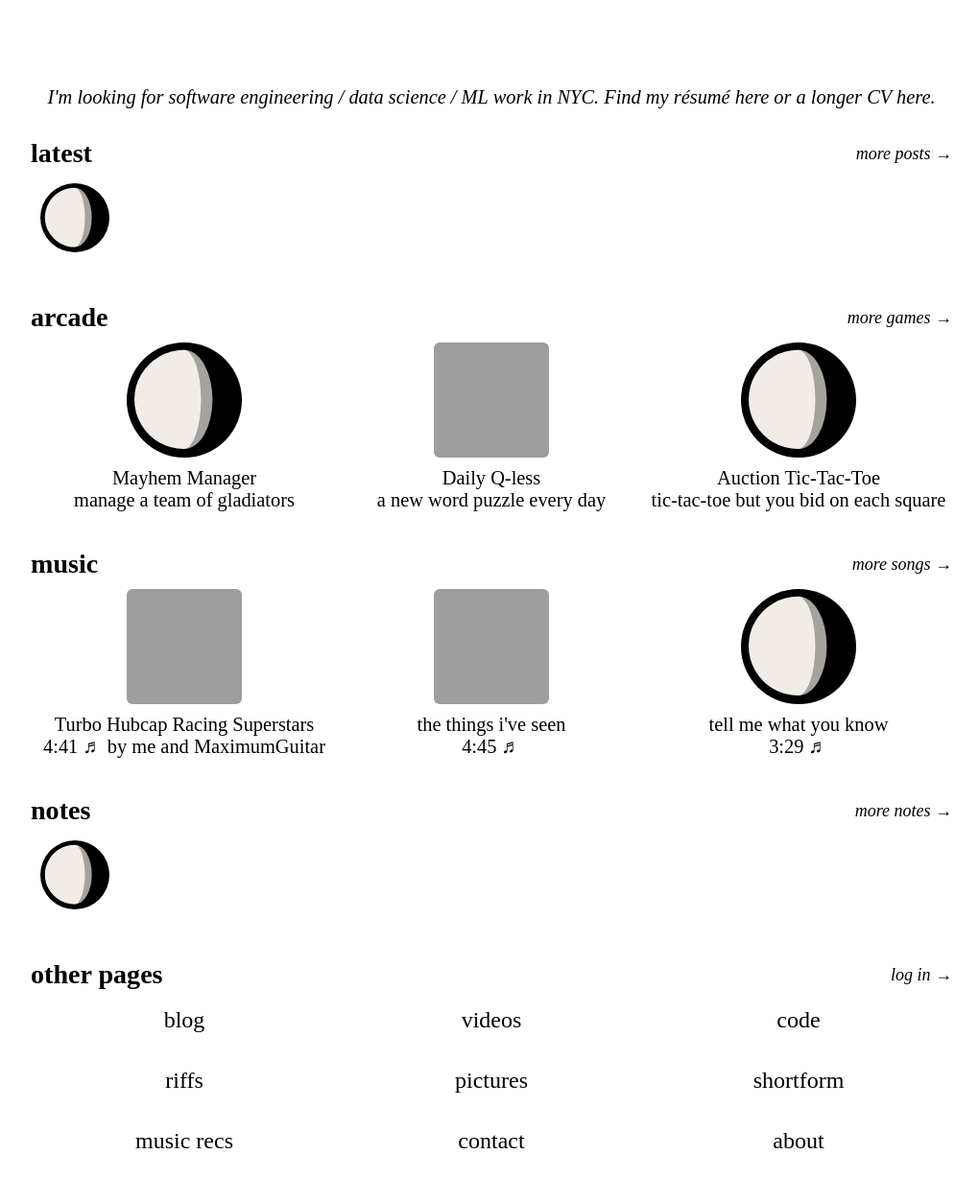
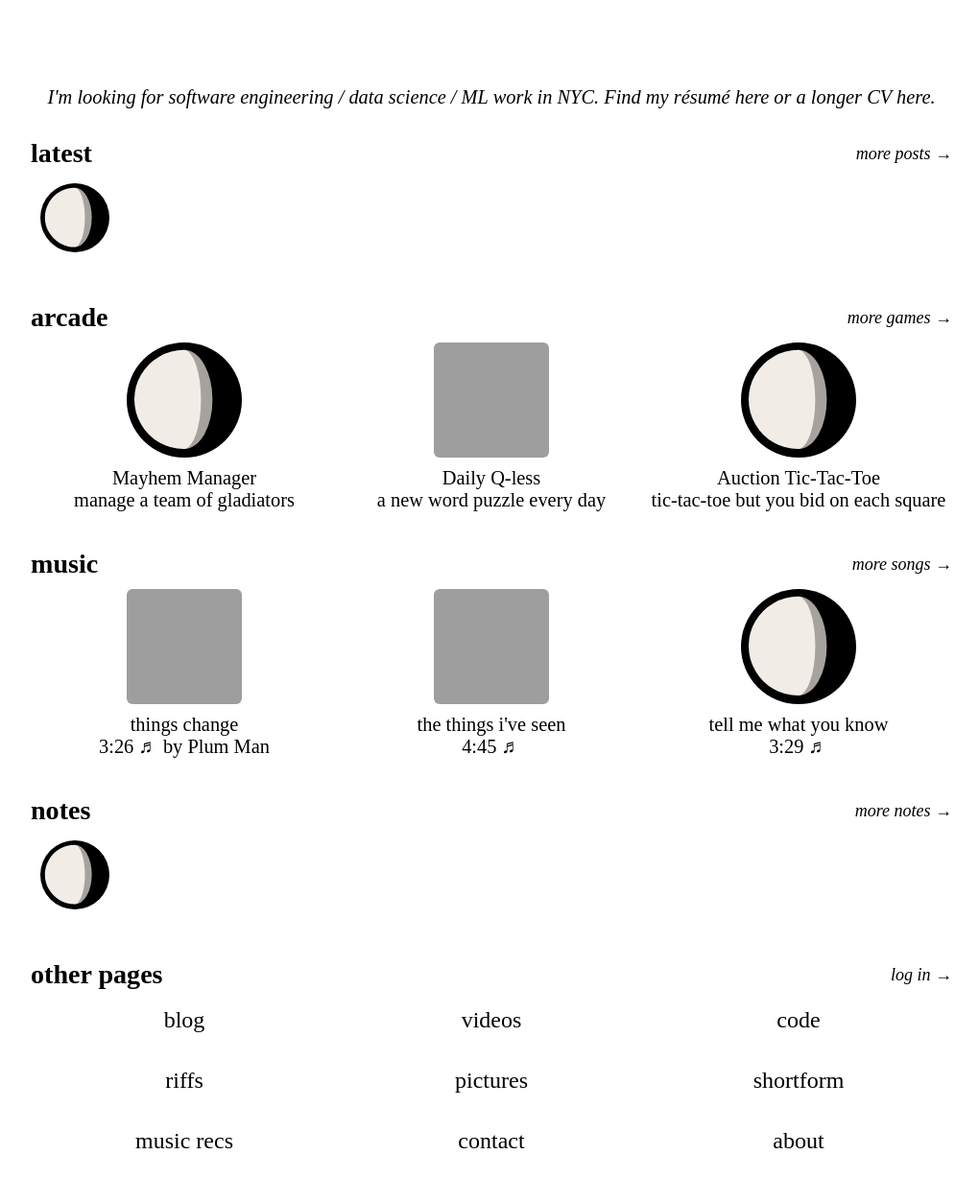
Before and after one commit to damiensnyder/damiens-site-3, a Django app: template content/templates/content/front-page.html in a window 1280 px wide. Shown: the whole page at 96% size, without its empty margins (128-1148 px from the left). Run offline with Django 3.2, Linux system fonts and the light colour scheme; the template is opened without the code that fills it, so the values that code supplies are empty; parts of the project's set-up code (start-up, migrations or seed data) failed here and were passed over; grey boxes are pictures that could not be loaded.

Commit message:
update front page

```diff
--- a/content/templates/content/front-page.html
+++ b/content/templates/content/front-page.html
@@ -124,7 +124,7 @@
       <a class="tag-info" href="{% url 'tag-or-content' 'songs' %}">more songs →</a>
     </div>
     <div class="three-items">
-      {% include 'content/mini-item.html' with name='Turbo Hubcap Racing Superstars' url='/songs/turbo-hubcap' thumbnail='/thumbs/turbo-hubcap.png' description='4:41 ♬ by me and MaximumGuitar ' %}
+      {% include 'content/mini-item.html' with name='things change' url='/songs/things-change' thumbnail='/thumbs/things-change.png' description='3:26 ♬ by Plum Man ' %}
       {% include 'content/mini-item.html' with name='the things i\'ve seen' url='/songs/the-things-ive-seen' thumbnail='/thumbs/the-things-ive-seen.png' description='4:45 ♬' %}
       {% include 'content/mini-item.html' with name='tell me what you know' url='/songs/tell-me-what-you-know' thumbnail='/logo.svg' description='3:29 ♬' %}
     </div>
```
